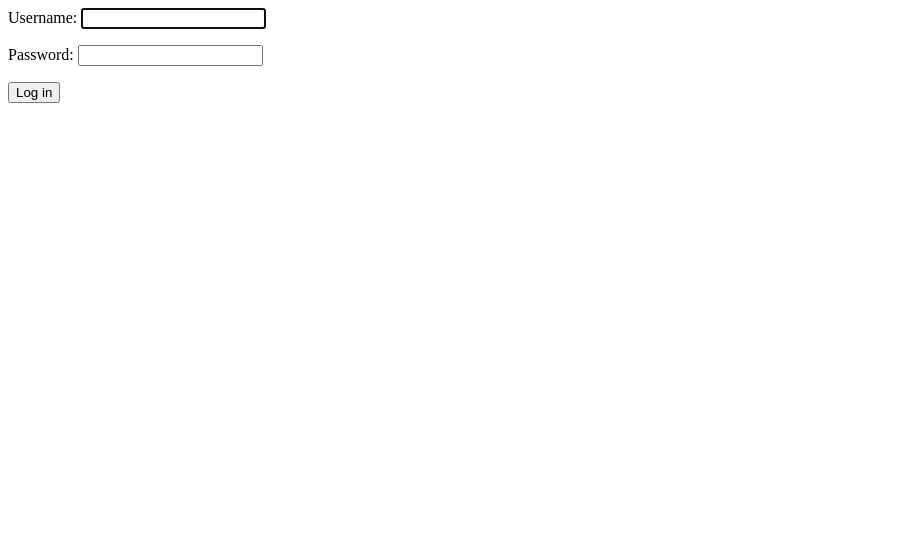
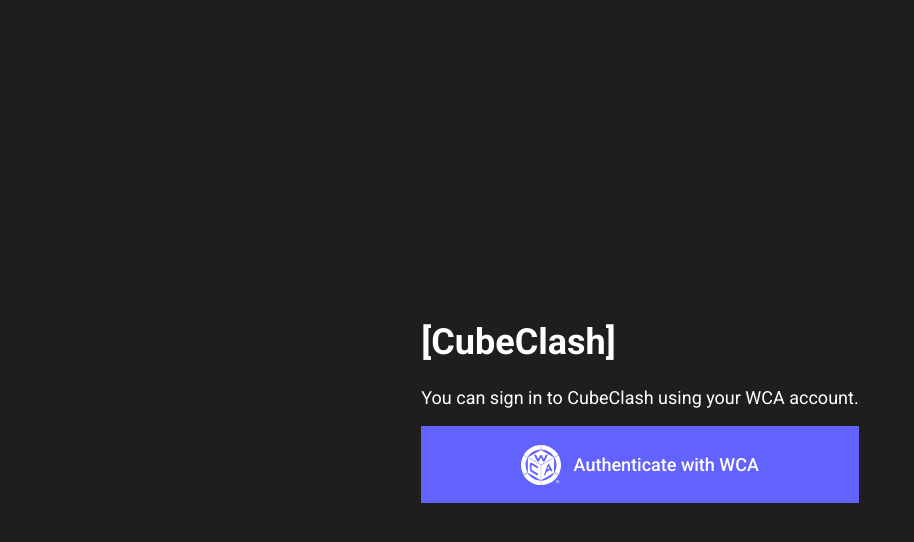
Before and after one commit to william-herring/cubeclash, a Django app: page /login in a window 1280 px wide. Shown: the top 542 px of the page, without its empty margins (0-914 px from the left). Run offline with Django 5.2, Linux system fonts and the light colour scheme.

Commit message:
revised login design

```diff
--- a/static/styles/global.css
+++ b/static/styles/global.css
@@ -0,0 +1,11 @@
+body {
+    margin: 0;
+    background-color: #201d1d;
+    color: #ffff;
+    font-family: Roboto, sans-serif;
+    font-size: 18px;
+}
+
+.placeholder-logo {
+    color: #ffff;
+}
--- a/templates/base_generic.html
+++ b/templates/base_generic.html
@@ -4,6 +4,9 @@
 <head>
     <title>{% block title %}{% endblock %}</title>
     <link rel="stylesheet" href="{% static 'styles/global.css' %}">
+    <link rel="preconnect" href="https://fonts.googleapis.com">
+    <link rel="preconnect" href="https://fonts.gstatic.com" crossorigin>
+    <link href="https://fonts.googleapis.com/css2?family=Roboto:ital,wght@0,100..900;1,100..900&display=swap" rel="stylesheet">
     {% block head %}{%  endblock %}
 </head>
 <body>
--- /dev/null
+++ b/users/static/users/styles/login.css
@@ -0,0 +1,32 @@
+.login-content {
+    display: flex;
+    flex-direction: column;
+    min-height: 100vh;
+    width: 100%;
+    justify-content: center;
+    align-items: center;
+}
+
+.login-form-container {
+    padding: 24px;
+}
+
+
+.login-wca-oauth-link {
+    display: flex;
+    background-color: #6262ff;
+    padding: 10px 0px;
+    color: #fff;
+    font-weight: 500;
+    text-decoration: none;
+    justify-content: center;
+    align-items: center;
+}
+
+.login-wca-oauth-link:hover {
+    background-color: #4c4cc8;
+}
+
+.login-wca-oauth-label {
+    margin-left: 12.5px
+}
--- a/users/templates/login.html
+++ b/users/templates/login.html
@@ -4,14 +4,17 @@
 {% block title %}Log in{% endblock %}
 
 {% block head %}
+    <link rel="stylesheet" href="{% static 'users/styles/login.css' %}">
 {% endblock %}
 {% block body %}
-    <form method="post">
-        {% csrf_token %}
-        {{form.as_p}}
-        <p><input type="submit" value="Log in"></p>
-    </form>
-    {% if invalid_details %}
-        <p>Login failed. Incorrect username and/or password</p>
-    {% endif %}
+    <div class="login-content">
+        <div class="login-form-container">
+            <h1 class="placeholder-logo">[CubeClash]</h1>
+            <p>You can sign in to CubeClash using your WCA account.</p>
+            <a class="login-wca-oauth-link" href="https://www.worldcubeassociation.org/oauth/authorize?client_id=A0SCqWYHN7Mz-Q6HWzBuF8YlMpvf6rvhCob0nT4sEtQ&redirect_uri=http%3A%2F%2Flocalhost%3A8000%2F&response_type=code&scope=email">
+                <img width="40" alt="WCA Logo" src={% static 'images/wca_logo_mono_white.svg' %}>
+                <p class="login-wca-oauth-label">Authenticate with WCA</p>
+            </a>
+        </div>
+    </div>
 {% endblock %}
--- a/users/views.py
+++ b/users/views.py
@@ -1,20 +1,5 @@
-from django.contrib.auth import login
-from django.contrib.auth.forms import AuthenticationForm
-from django.shortcuts import render, redirect
-from django.views import View
+from django.views.generic import TemplateView
 
 
-class LoginView(View):
-    def post(self, request, *args, **kwargs):
-        form = AuthenticationForm(data=request.POST)
-
-        if form.is_valid():
-            user = form.get_user()
-            login(request, user)
-            return redirect('/')
-        else:
-            return render(request, 'login.html', {'form': form, 'invalid_details': True})
-
-    def get(self, request):
-        form = AuthenticationForm()
-        return render(request, 'login.html', {'form': form})
+class LoginView(TemplateView):
+    template_name = 'login.html'
```
